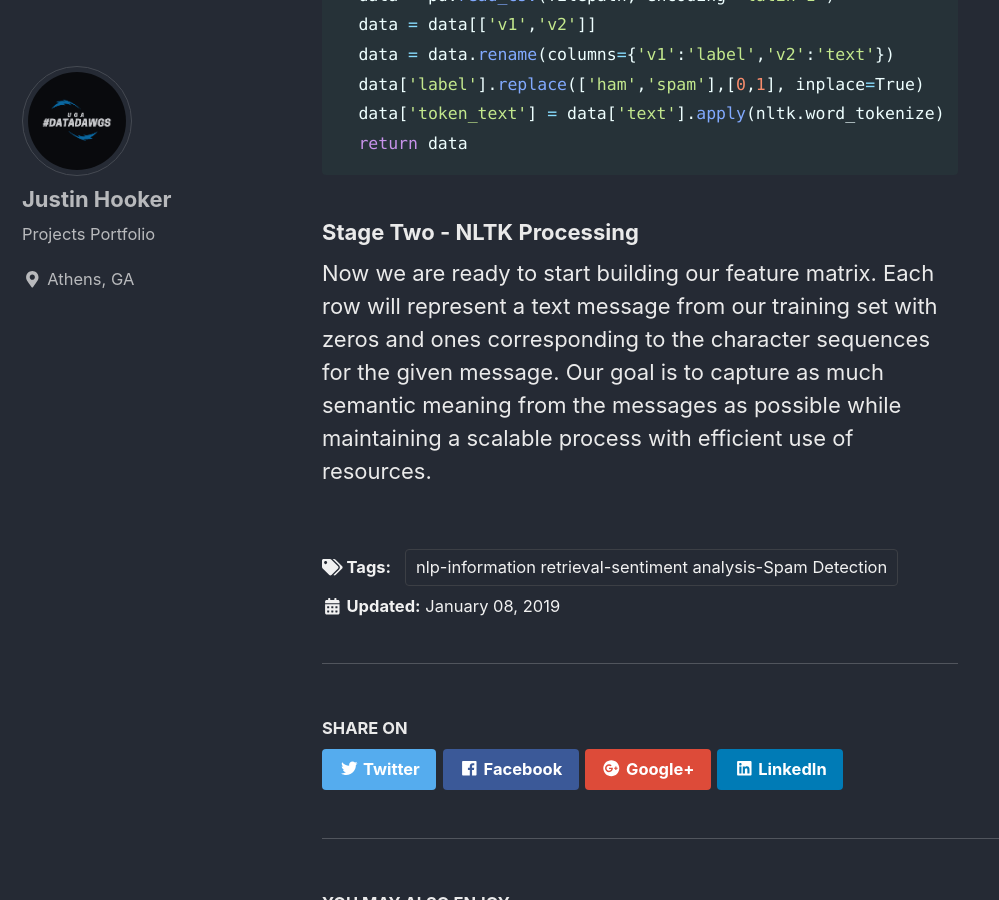
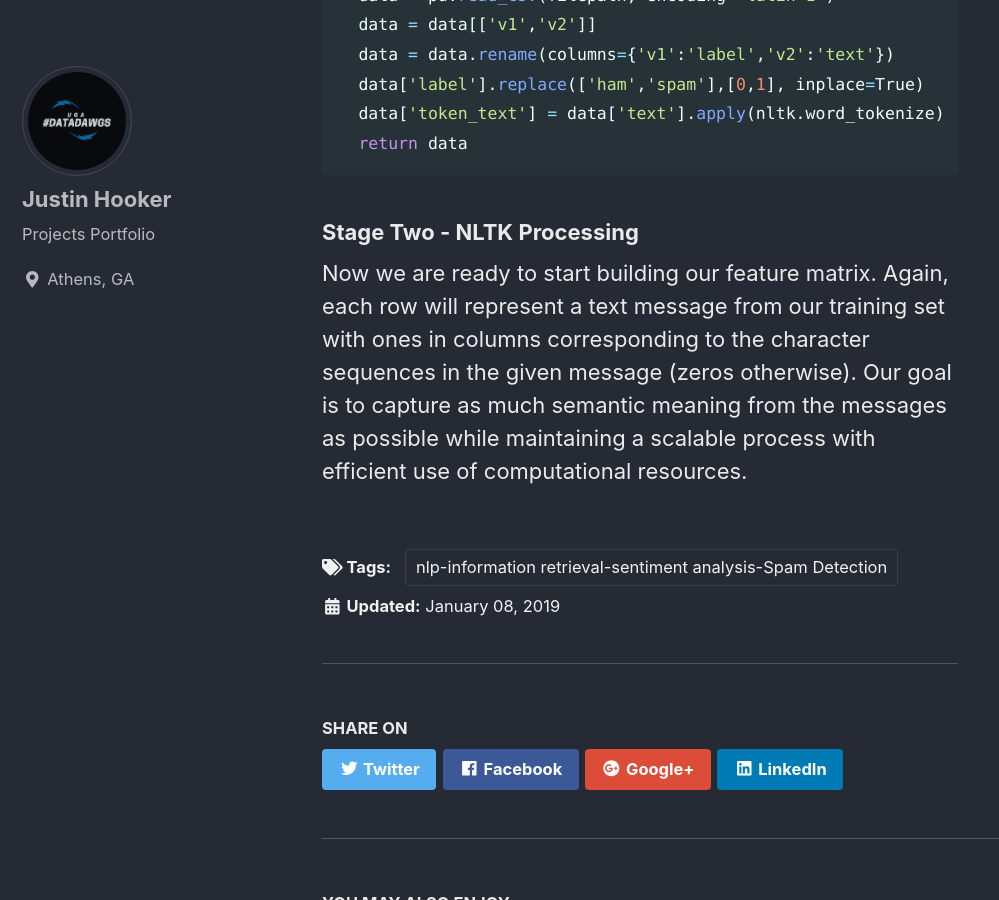
Before and after one commit to L0rdM0rd/L0rdM0rd.github.io, a Jekyll site: the page built from _posts/2019-01-08-spam.md, in a window 1280 px wide and 900 px high, scrolled down 2892 px. Shown: the whole window, without its empty margins (0-999 px from the left). Built offline with Jekyll 4.4.1, drawn with Linux system fonts in a browser that asks for light colours; cached includes are drawn as plain includes; nearby versions of some CDN libraries.

Commit message:
img folder for posts changed to pics

````diff
--- a/_posts/2019-01-08-spam.md
+++ b/_posts/2019-01-08-spam.md
@@ -24,7 +24,7 @@
 
 Alright, let's import our dataset and take care of some cleaning. We'll drop a few unnecessary columns, rename the ones we're keeping, and map 'ham' and 'spam' entries from our target to zeros and ones. Our final preprocessing step is to convert each text message into a list of character sequences, which is also known as tokenizing. All of this work can be done using two python libraries: pandas and nltk. The nltk package provides functionality specific to the natural language processing domain, while pandas is a general platform for data analysis. Let's have a look at a few tokenized messages.
 
-<img src="/images/spam/token-text.png" alt="Tokenized Text Messages">
+<img src="/pics/spam/token-text.png" alt="Tokenized Text Msg">
 
 As seen from the image, each message is now a list of character sequences. All of the associated code can be found on my [GitHub](https://github.com/l0rdm0rd) but this is the small function used for the preprocessing:
 ```python
@@ -39,4 +39,4 @@
 
 ### Stage Two - NLTK Processing
 
-Now we are ready to start building our feature matrix. Each row will represent a text message from our training set with zeros and ones corresponding to the character sequences for the given message. Our goal is to capture as much semantic meaning from the messages as possible while maintaining a scalable process with efficient use of resources.
+Now we are ready to start building our feature matrix. Again, each row will represent a text message from our training set with ones in columns corresponding to the character sequences in the given message (zeros otherwise). Our goal is to capture as much semantic meaning from the messages as possible while maintaining a scalable process with efficient use of computational resources.
````
Also changed, not shown: _posts/pics/spam/stop-words.png (renamed from _posts/images/spam/stop-words.png), _posts/pics/spam/token-text.png (renamed from _posts/images/spam/token-text.png).
